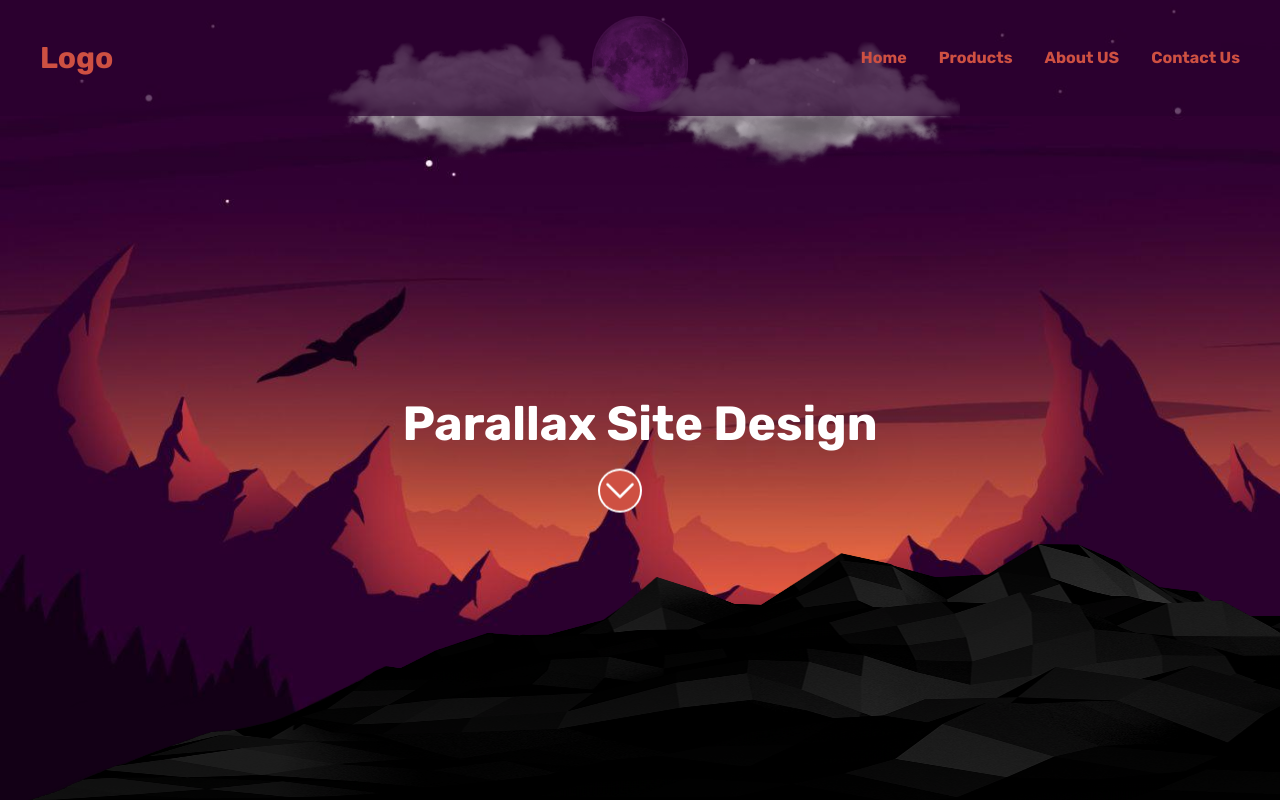
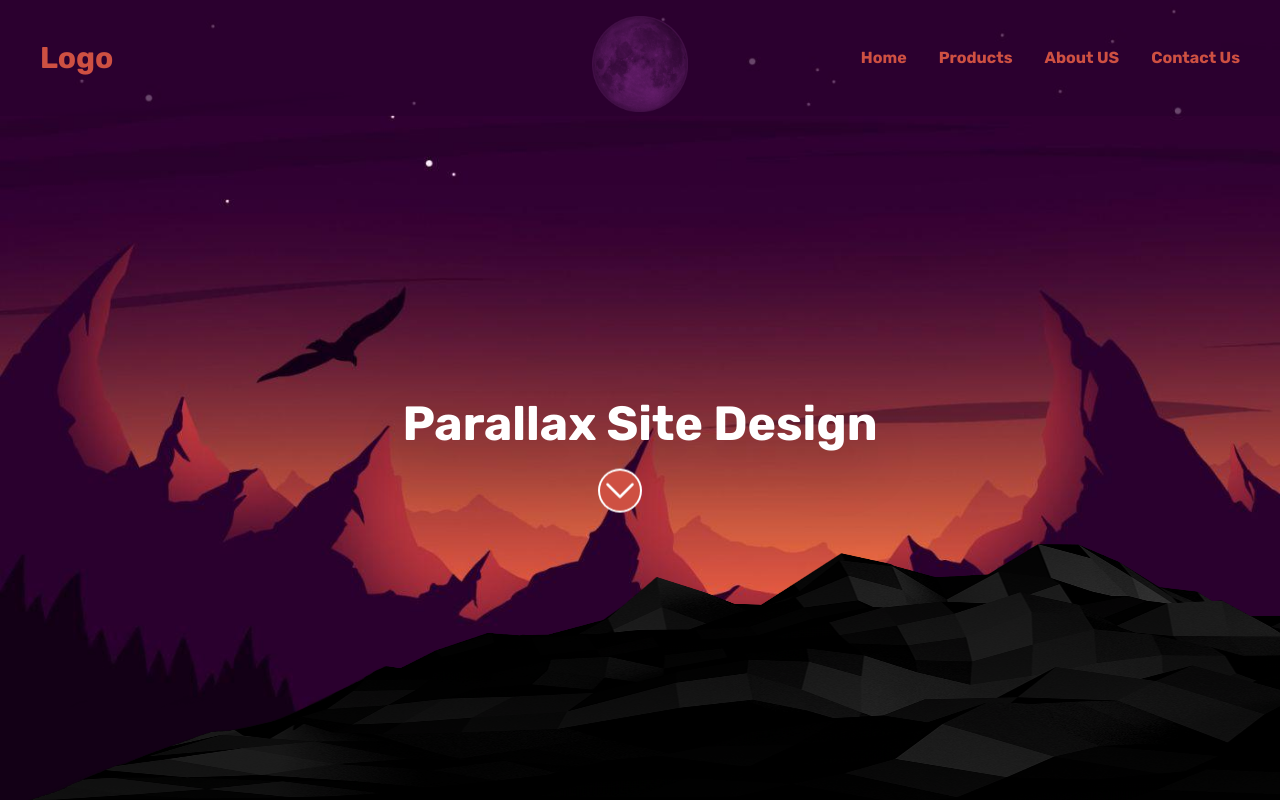
Before and after one commit to Ali-boorboor/Parallax-Project, a plain HTML site: page index.html in a window 1280 px wide. Shown: the top 800 px of the page. Drawn offline with Linux system fonts and the light colour scheme.

Commit message:
deploy: 2586e083d8ac0f173561142f4acc4cede03a47ca

```diff
--- a/index.html
+++ b/index.html
@@ -32,8 +32,8 @@
         <img src="/Parallax-Project/assets/dry-jungle-LanHVCRw.jpg" alt="dry-jungle" class="w-full h-full absolute inset-0">
         <img id="moon" src="/Parallax-Project/assets/purple-moon-gvs5JhM5.png" alt="purple-moon" class="w-24 h-24 bg-cover absolute top-4">
         <img id="front-mountain" src="/Parallax-Project/assets/front-mountain-s884s9JR.png" alt="front-dark-mountain" class="w-full h-60 sm:h-[16rem] bg-cover absolute bottom-0">
-        <img id="left-cloud" src="/Parallax-Project/assets/cloud-1CFYywo2.png" alt="cloud" class="absolute top-8 right-2/4 sm:w-80 w-32 h-24 sm:h-32 opacity-80">
-        <img id="right-cloud" src="/Parallax-Project/assets/cloud-1CFYywo2.png" alt="cloud" class="absolute top-10 left-2/4 sm:w-80 w-32 h-24 sm:h-32 opacity-80">
+<!--         <img id="left-cloud" src="./assets/cloud.png" alt="cloud" class="absolute top-8 right-2/4 sm:w-80 w-32 h-24 sm:h-32 opacity-80">
+        <img id="right-cloud" src="./assets/cloud.png" alt="cloud" class="absolute top-10 left-2/4 sm:w-80 w-32 h-24 sm:h-32 opacity-80"> -->
       </header>
       <main class="flex flex-col gap-8 px-6 py-20 bg-darkPurple z-30">
         <h2 id="main-title" class="text-white font-bold text-2xl sm:text-5xl drop-shadow-2xl md:-translate-x-full">😎 Parallax Scroll Effect 😎</h2>
```
Also changed, not shown: assets/cloud-1CFYywo2.png (deleted).
